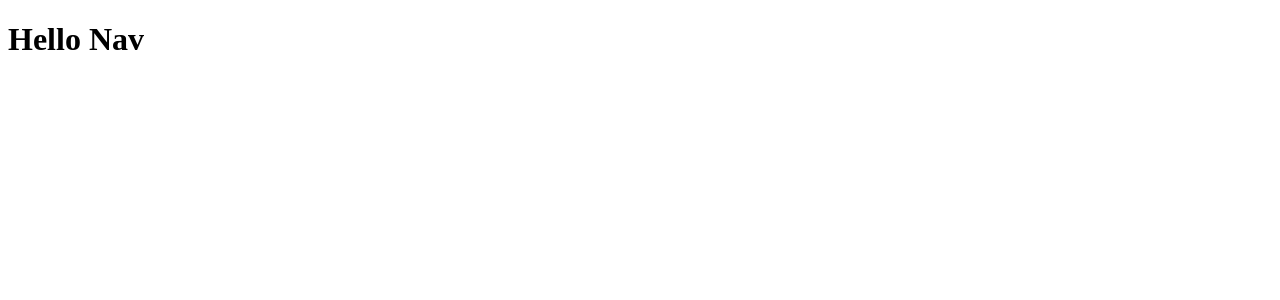
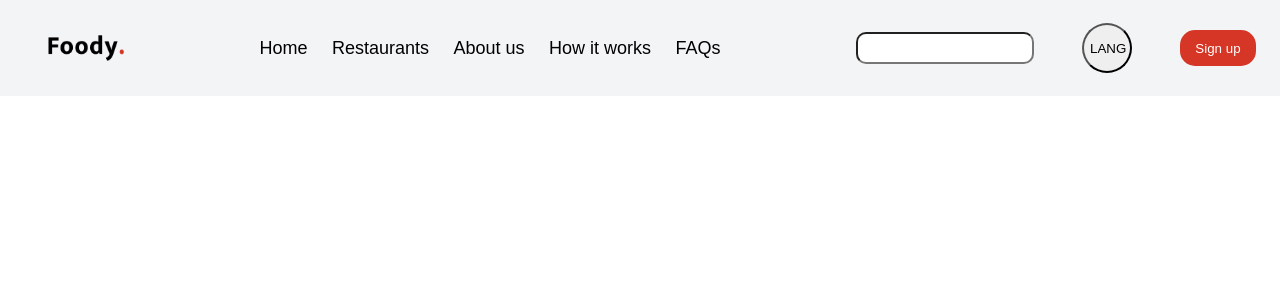
Before and after one commit to Rufat239/foody_client, a React (Create React App) app: page / in a window 1280 px wide. Before the commit this address had no page. Shown: the top 300 px of the page. Built offline with nearby package versions, Linux system fonts and the light colour scheme.

Commit message:
created header

```diff
--- a/src/components/Header/Header.jsx
+++ b/src/components/Header/Header.jsx
@@ -1,9 +1,27 @@
 import React from "react";
+import imageLogo from "../../assets/headerImages/Foody..png";
+import "../../style/header.css";
 
 function Header() {
   return (
-    <div>
-      <h1>Hello Nav</h1>
+    <div className="navBar">
+      <div className="logoLinks">
+        <img src={imageLogo} alt="" className="imgLogo" />
+
+        <ul>
+          <li>Home</li>
+          <li>Restaurants</li>
+          <li>About us</li>
+          <li>How it works</li>
+          <li>FAQs</li>
+        </ul>
+      </div>
+
+      <div className="inputBtns">
+        <input type="text" />
+        <button className="langBtn">LANG</button>
+        <button className="inpSignUp">Sign up</button>
+      </div>
     </div>
   );
 }
--- /dev/null
+++ b/src/style/header.css
@@ -0,0 +1,62 @@
+body {
+  margin: 0;
+}
+
+.navBar {
+  width: 100%;
+  height: 12vh;
+  display: flex;
+  justify-content: space-between;
+  background-color: #f3f4f6;
+}
+
+.logoLinks {
+  width: 60%;
+  height: 100%;
+  display: flex;
+  justify-content: space-around;
+  align-items: center;
+}
+
+.imgLogo {
+  width: 10%;
+}
+
+.logoLinks ul {
+  width: 60%;
+  display: flex;
+  justify-content: space-between;
+}
+
+.logoLinks ul li {
+  list-style: none;
+  font-size: 18px;
+  font-family: Arial, Helvetica, sans-serif;
+}
+
+.inputBtns {
+  width: 35%;
+  display: flex;
+  justify-content: space-around;
+  align-items: center;
+}
+.inputBtns input {
+  width: 38%;
+  height: 28%;
+  border-radius: 10px;
+}
+
+.langBtn {
+  width: 50px;
+  height: 50px;
+  border-radius: 50%;
+}
+
+.inpSignUp {
+  width: 17%;
+  height: 38%;
+  border-radius: 15px;
+  background-color: #d63626;
+  border: 0;
+  color: white;
+}
```
Also changed, not shown: src/assets/headerImages/Foody..png (added).
